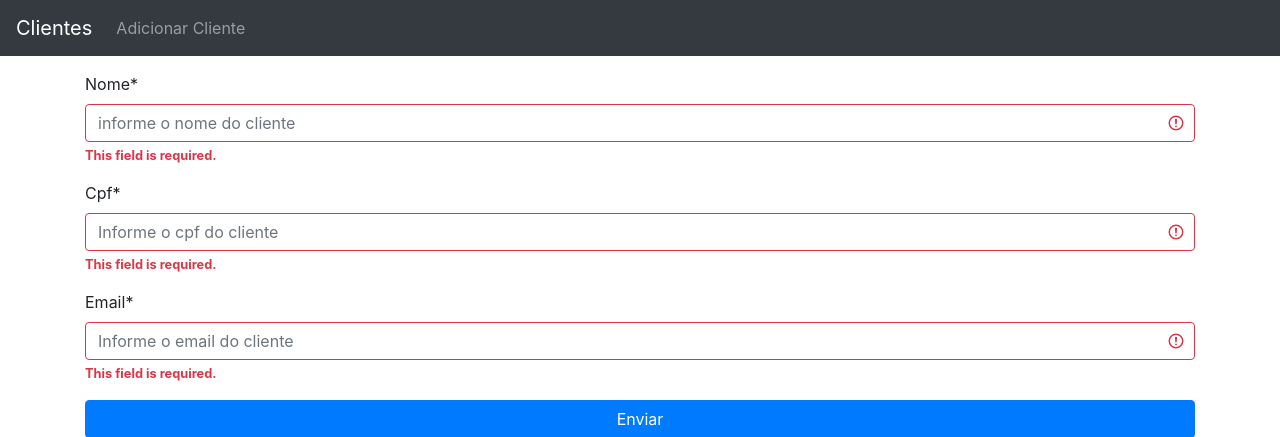
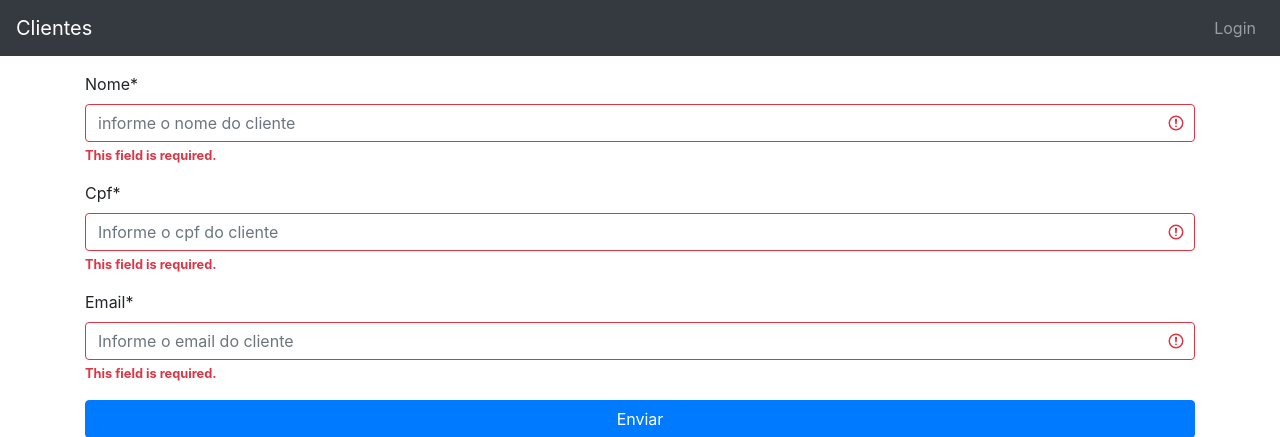
Before and after one commit to CleitonSilvaT/CrudDjango, a Django app: page /adicionar_clientes/ in a window 1280 px wide. Shown: the top 437 px of the page. Run offline with Django 3.2, Linux system fonts and the light colour scheme; some libraries are stand-ins or nearby versions.

Commit message:
Criada restrições com login. Close #11

```diff
--- a/templates/base.html
+++ b/templates/base.html
@@ -14,12 +14,25 @@
     <nav class="navbar navbar-expand-sm navbar-dark bg-dark mb-3">
         <a class="navbar-brand" href="{% url 'listar_clientes' %}">Clientes</a>
 
+        {% if user.is_authenticated %}
+            <ul class="navbar-nav">
+                <li class="nav-item">
+                    <a class="nav-link" href="{% url 'adicionar_clientes' %}">Adicionar Cliente</a>
+                </li>
+            </ul>
+        {% endif %}
 
-        <ul class="navbar-nav">
-            <li class="nav-item">
-                <a class="nav-link" href="{% url 'adicionar_clientes' %}">Adicionar Cliente</a>
+        <ul class="navbar-nav ml-auto">
+            <li class="navbar-item">
+                {% if not user.is_authenticated %}
+                    <a class="nav-link" href="/admin/">Login</a>
+                {% else %}
+                    <a class="nav-link" href="/admin/logout/">Logout</a>
+                {% endif %}
             </li>
         </ul>
+
+
     </nav>
 
 
```
Also changed, not shown: templates/clientes/listar_clientes.html (+9 -4 lines).
